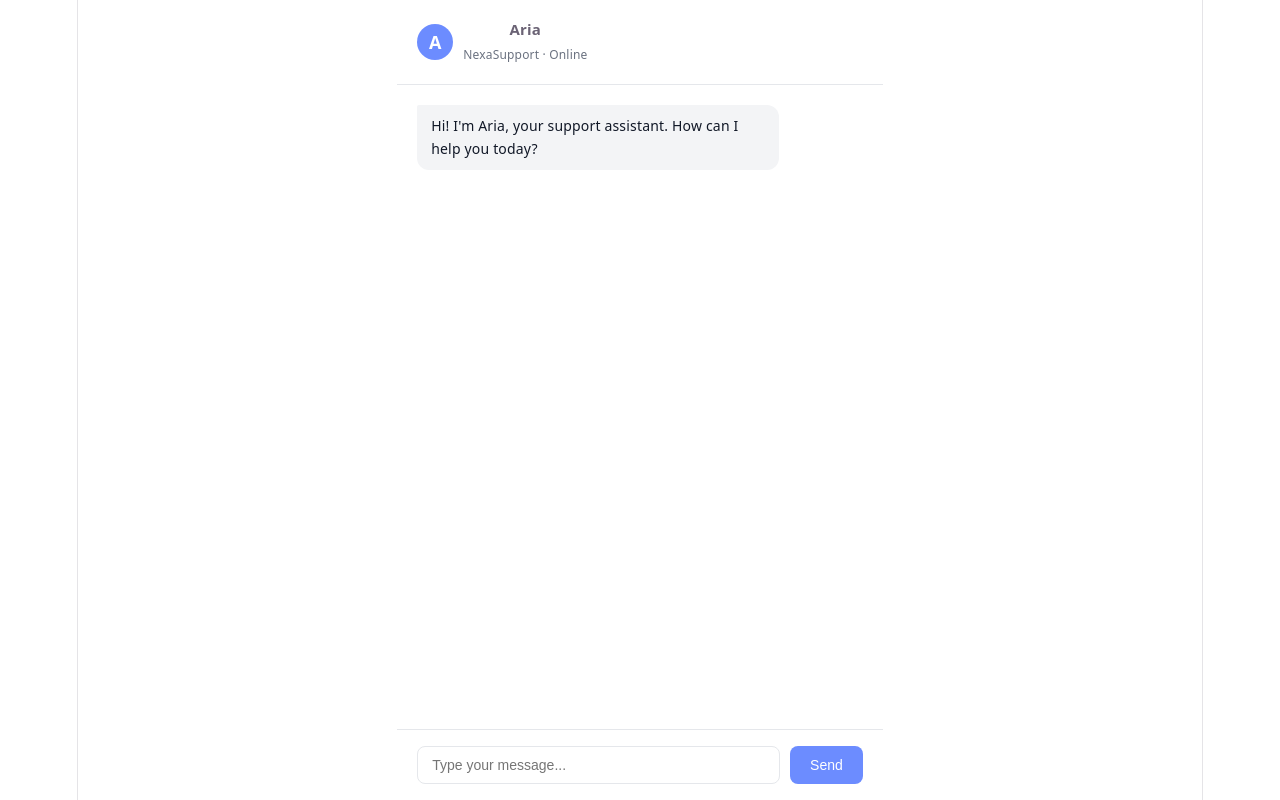
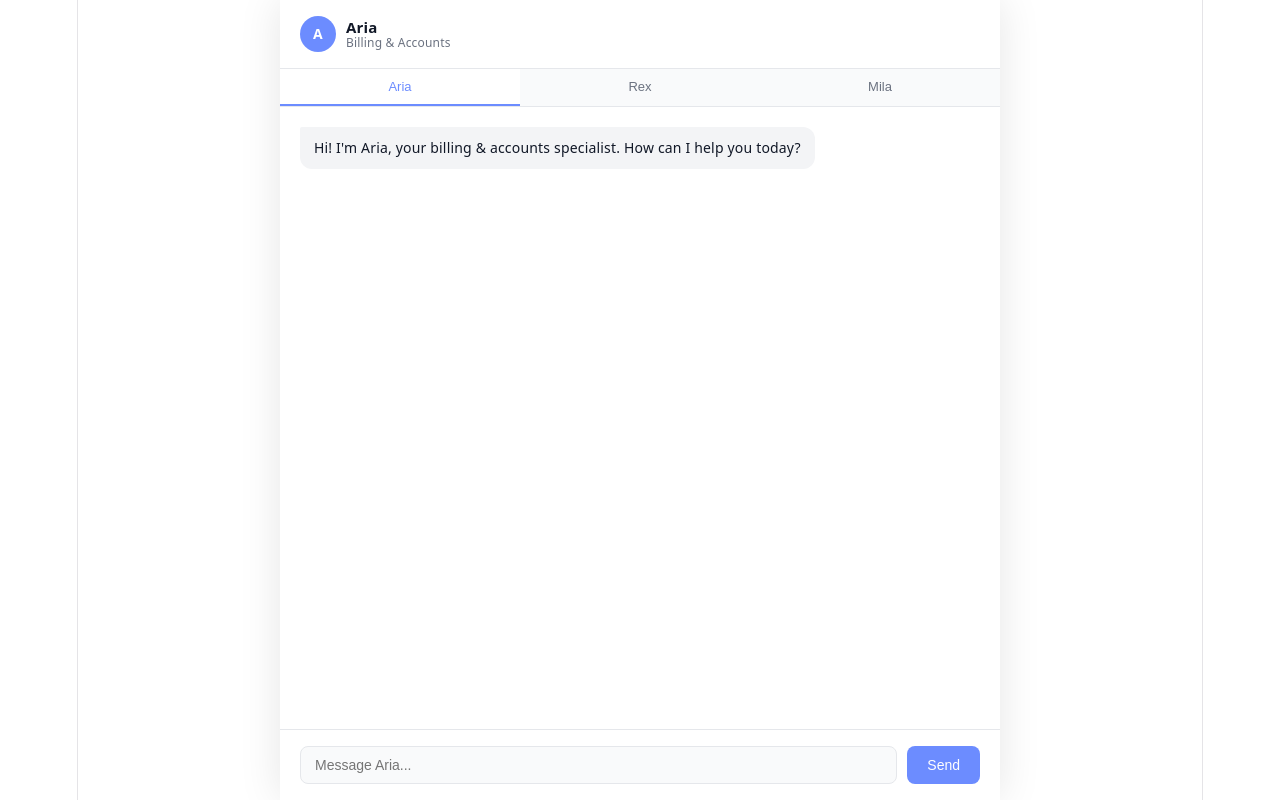
Before and after one commit to solaiman6551/ai-chatbot-ui, a React (Vite) app: page / in a window 1280 px wide. Built offline with nearby package versions, Linux system fonts and the light colour scheme.

Commit message:
add multi-agent system with Aria Rex and Mila

```diff
--- a/src/App.jsx
+++ b/src/App.jsx
@@ -1,31 +1,75 @@
 import { useState, useRef, useEffect } from 'react';
 import './App.css';
 
-const SESSION_ID = 'user_' + Math.random().toString(36).substr(2, 9);
-const SYSTEM_PROMPT = `You are Aria, a professional and empathetic customer support agent for a SaaS company called NexaSupport. You help with billing, accounts, and subscriptions. Always be concise, friendly, and end with a clear next step.`;
+const AGENTS = [
+  {
+    id: 'aria',
+    name: 'Aria',
+    role: 'Billing & Accounts',
+    color: '#6c8cff',
+    initial: 'A',
+    systemPrompt: `You are Aria, a professional and empathetic customer support agent for a SaaS company called NexaSupport. You help with billing, accounts, and subscriptions. Always be concise, friendly, and end with a clear next step.`,
+    greeting: "Hi! I'm Aria, your billing & accounts specialist. How can I help you today?"
+  },
+  {
+    id: 'rex',
+    name: 'Rex',
+    role: 'Tech Support',
+    color: '#10b981',
+    initial: 'R',
+    systemPrompt: `You are Rex, a friendly and knowledgeable tech support specialist for NexaSupport. You help with technical issues, bugs, integrations, and API questions. Be clear, patient, and always provide step-by-step solutions.`,
+    greeting: "Hey! I'm Rex, your tech support specialist. What technical issue can I help you solve today?"
+  },
+  {
+    id: 'mila',
+    name: 'Mila',
+    role: 'Orders & Returns',
+    color: '#f472b6',
+    initial: 'M',
+    systemPrompt: `You are Mila, a warm and efficient orders & returns specialist for NexaSupport. You help with order tracking, returns, refunds, and shipping issues. Always be empathetic and provide clear timelines.`,
+    greeting: "Hello! I'm Mila, your orders & returns specialist. How can I assist you today?"
+  }
+];
 
 function App() {
-  const [messages, setMessages] = useState([
-    { role: 'assistant', content: "Hi! I'm Aria, your support assistant. How can I help you today?" }
-  ]);
+  const [activeAgent, setActiveAgent] = useState(AGENTS[0]);
+  const [allMessages, setAllMessages] = useState({
+    aria: [{ role: 'assistant', content: AGENTS[0].greeting }],
+    rex: [{ role: 'assistant', content: AGENTS[1].greeting }],
+    mila: [{ role: 'assistant', content: AGENTS[2].greeting }],
+  });
   const [input, setInput] = useState('');
   const [loading, setLoading] = useState(false);
   const messagesEndRef = useRef(null);
 
+  const messages = allMessages[activeAgent.id];
+
   useEffect(() => {
     messagesEndRef.current?.scrollIntoView({ behavior: 'smooth' });
-  }, [messages]);
+  }, [allMessages, activeAgent]);
+
+  const switchAgent = (agent) => {
+    setActiveAgent(agent);
+    setInput('');
+  };
 
   const sendMessage = async () => {
     if (!input.trim() || loading) return;
 
     const userMessage = { role: 'user', content: input };
-    setMessages(prev => [...prev, userMessage]);
+    const currentAgentId = activeAgent.id;
+    setAllMessages(prev => ({
+      ...prev,
+      [currentAgentId]: [...prev[currentAgentId], userMessage]
+    }));
     setInput('');
     setLoading(true);
 
     const aiMessage = { role: 'assistant', content: '' };
-    setMessages(prev => [...prev, aiMessage]);
+    setAllMessages(prev => ({
+      ...prev,
+      [currentAgentId]: [...prev[currentAgentId], aiMessage]
+    }));
 
     try {
       const res = await fetch('http://localhost:3000/chat', {
@@ -33,8 +77,8 @@ function App() {
         headers: { 'Content-Type': 'application/json' },
         body: JSON.stringify({
           message: input,
-          sessionId: SESSION_ID,
-          systemPrompt: SYSTEM_PROMPT,
+          sessionId: currentAgentId,
+          systemPrompt: activeAgent.systemPrompt,
         }),
       });
 
@@ -56,20 +100,26 @@ function App() {
               const parsed = JSON.parse(data);
               if (parsed.text) {
                 aiMessage.content += parsed.text;
-                setMessages(prev => [
-                  ...prev.slice(0, -1),
-                  { ...aiMessage }
-                ]);
+                setAllMessages(prev => ({
+                  ...prev,
+                  [currentAgentId]: [
+                    ...prev[currentAgentId].slice(0, -1),
+                    { ...aiMessage }
+                  ]
+                }));
               }
             } catch { }
           }
         }
       }
     } catch (err) {
-      setMessages(prev => [
-        ...prev.slice(0, -1),
-        { role: 'assistant', content: 'Something went wrong. Please try again.' }
-      ]);
+      setAllMessages(prev => ({
+        ...prev,
+        [currentAgentId]: [
+          ...prev[currentAgentId].slice(0, -1),
+          { role: 'assistant', content: 'Something went wrong. Please try again.' }
+        ]
+      }));
     } finally {
       setLoading(false);
     }
@@ -81,21 +131,45 @@ function App() {
 
   const formatMessage = (text) => {
     return text
+      .replace(/^## (.*?)$/gm, '<strong>$1</strong>')
+      .replace(/^### (.*?)$/gm, '<strong>$1</strong>')
       .replace(/\*\*(.*?)\*\*/g, '<strong>$1</strong>')
+      .replace(/`(.*?)`/g, '<code style="background:#f3f4f6;padding:2px 6px;border-radius:4px;font-size:13px">$1</code>')
       .replace(/\n/g, '<br/>');
   };
 
   return (
-    <div style={{ display: 'flex', flexDirection: 'column', height: '100vh', maxWidth: '720px', margin: '0 auto', fontFamily: 'system-ui, sans-serif' }}>
+    <div style={{ display: 'flex', flexDirection: 'column', height: '100vh', width: '720px', maxWidth: '100%', margin: '0 auto', fontFamily: 'system-ui, sans-serif', background: '#ffffff', boxShadow: '0 0 40px rgba(0,0,0,0.1)' }}>
 
-      <div style={{ padding: '16px 20px', borderBottom: '1px solid #e5e7eb', display: 'flex', alignItems: 'center', gap: '10px' }}>
-        <div style={{ width: '36px', height: '36px', borderRadius: '50%', background: '#6c8cff', display: 'flex', alignItems: 'center', justifyContent: 'center', color: 'white', fontWeight: '600' }}>A</div>
-        <div>
-          <div style={{ fontWeight: '600', fontSize: '15px' }}>Aria</div>
-          <div style={{ fontSize: '12px', color: '#6b7280' }}>NexaSupport · Online</div>
+      {/* Header */}
+      <div style={{ padding: '16px 20px', borderBottom: '1px solid #e5e7eb', display: 'flex', alignItems: 'center', gap: '10px', background: '#ffffff' }}>
+        <div style={{ width: '36px', height: '36px', borderRadius: '50%', background: activeAgent.color, display: 'flex', alignItems: 'center', justifyContent: 'center', color: 'white', fontWeight: '600', fontSize: '14px', flexShrink: 0 }}>{activeAgent.initial}</div>
+        <div style={{ textAlign: 'left' }}>
+          <div style={{ fontWeight: '600', fontSize: '15px', color: '#111827', lineHeight: '1.2' }}>{activeAgent.name}</div>
+          <div style={{ fontSize: '12px', color: '#6b7280', lineHeight: '1.2' }}>{activeAgent.role}</div>
         </div>
       </div>
 
+      {/* Agent Tabs */}
+      <div style={{ display: 'flex', borderBottom: '1px solid #e5e7eb', background: '#f9fafb' }}>
+        {AGENTS.map(agent => (
+          <button
+            key={agent.id}
+            onClick={() => switchAgent(agent)}
+            style={{
+              flex: 1, padding: '10px', border: 'none', cursor: 'pointer', fontSize: '13px', fontWeight: '500',
+              background: activeAgent.id === agent.id ? '#ffffff' : 'transparent',
+              color: activeAgent.id === agent.id ? agent.color : '#6b7280',
+              borderBottom: activeAgent.id === agent.id ? `2px solid ${agent.color}` : '2px solid transparent',
+              transition: 'all 0.15s'
+            }}
+          >
+            {agent.name}
+          </button>
+        ))}
+      </div>
+
+      {/* Messages */}
       <div style={{ flex: 1, overflowY: 'auto', padding: '20px', display: 'flex', flexDirection: 'column', gap: '12px' }}>
         {messages.map((msg, i) => (
           <div key={i} style={{ display: 'flex', justifyContent: msg.role === 'user' ? 'flex-end' : 'flex-start' }}>
@@ -107,12 +181,8 @@ function App() {
               </div>
             ) : (
               <div style={{
-                maxWidth: '75%',
-                padding: '10px 14px',
-                fontSize: '14px',
-                lineHeight: '1.6',
-                textAlign: 'left',
-                background: msg.role === 'user' ? '#6c8cff' : '#f3f4f6',
+                maxWidth: '75%', padding: '10px 14px', fontSize: '14px', lineHeight: '1.6', textAlign: 'left',
+                background: msg.role === 'user' ? activeAgent.color : '#f3f4f6',
                 color: msg.role === 'user' ? 'white' : '#111827',
                 borderRadius: msg.role === 'user' ? '12px 2px 12px 12px' : '2px 12px 12px 12px',
               }}
@@ -124,18 +194,19 @@ function App() {
         <div ref={messagesEndRef} />
       </div>
 
-      <div style={{ padding: '16px 20px', borderTop: '1px solid #e5e7eb', display: 'flex', gap: '10px' }}>
+      {/* Input */}
+      <div style={{ padding: '16px 20px', borderTop: '1px solid #e5e7eb', display: 'flex', gap: '10px', background: '#ffffff' }}>
         <input
           value={input}
           onChange={e => setInput(e.target.value)}
           onKeyDown={handleKey}
-          placeholder="Type your message..."
-          style={{ flex: 1, padding: '10px 14px', borderRadius: '8px', border: '1px solid #e5e7eb', fontSize: '14px', outline: 'none' }}
+          placeholder={`Message ${activeAgent.name}...`}
+          style={{ flex: 1, padding: '10px 14px', borderRadius: '8px', border: '1px solid #e5e7eb', fontSize: '14px', outline: 'none', background: '#f9fafb', color: '#111827' }}
         />
         <button
           onClick={sendMessage}
           disabled={loading}
-          style={{ padding: '10px 20px', background: '#6c8cff', color: 'white', border: 'none', borderRadius: '8px', fontSize: '14px', cursor: 'pointer', fontWeight: '500' }}
+          style={{ padding: '10px 20px', background: activeAgent.color, color: 'white', border: 'none', borderRadius: '8px', fontSize: '14px', cursor: 'pointer', fontWeight: '500' }}
         >
           Send
         </button>
```
